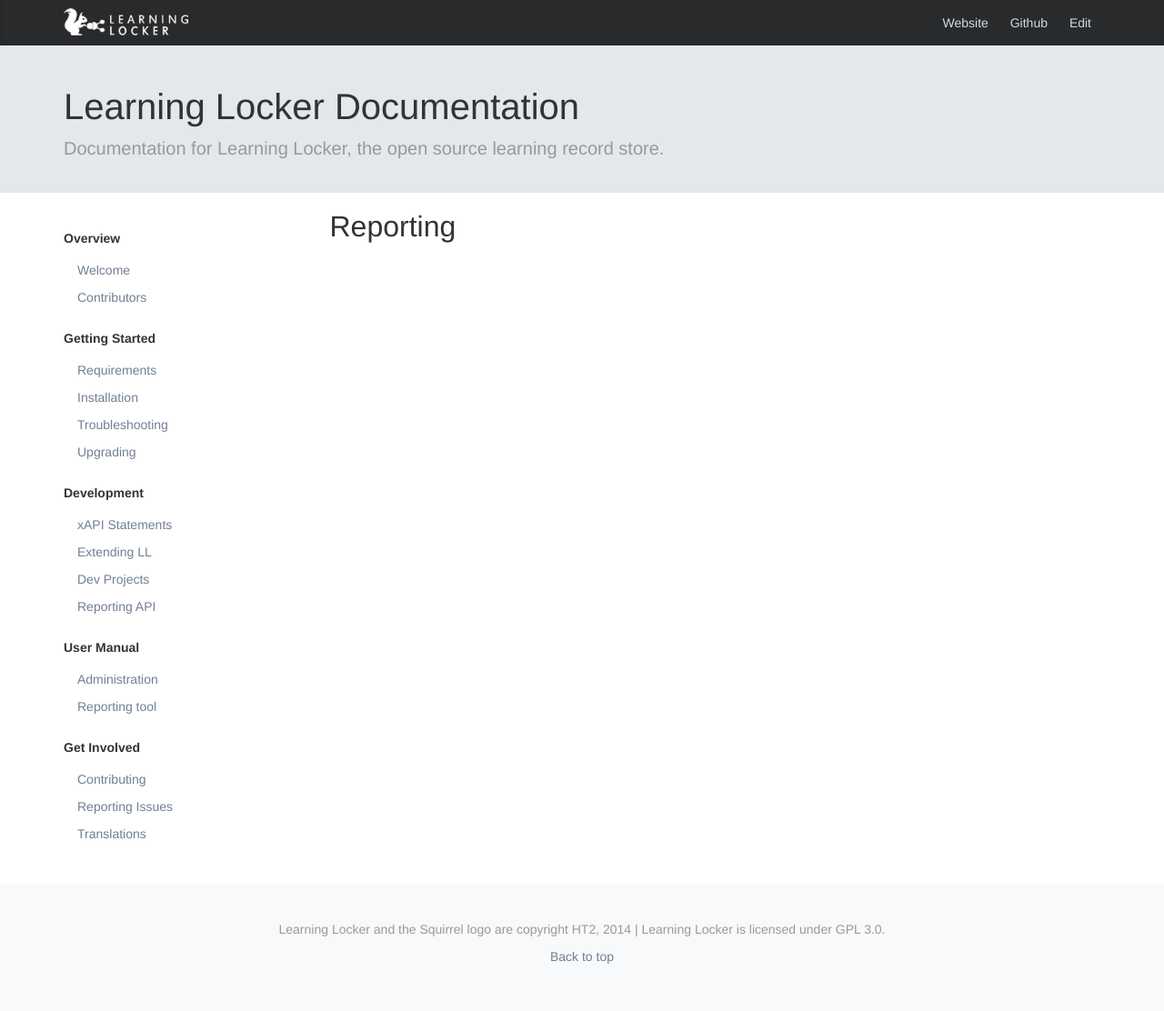
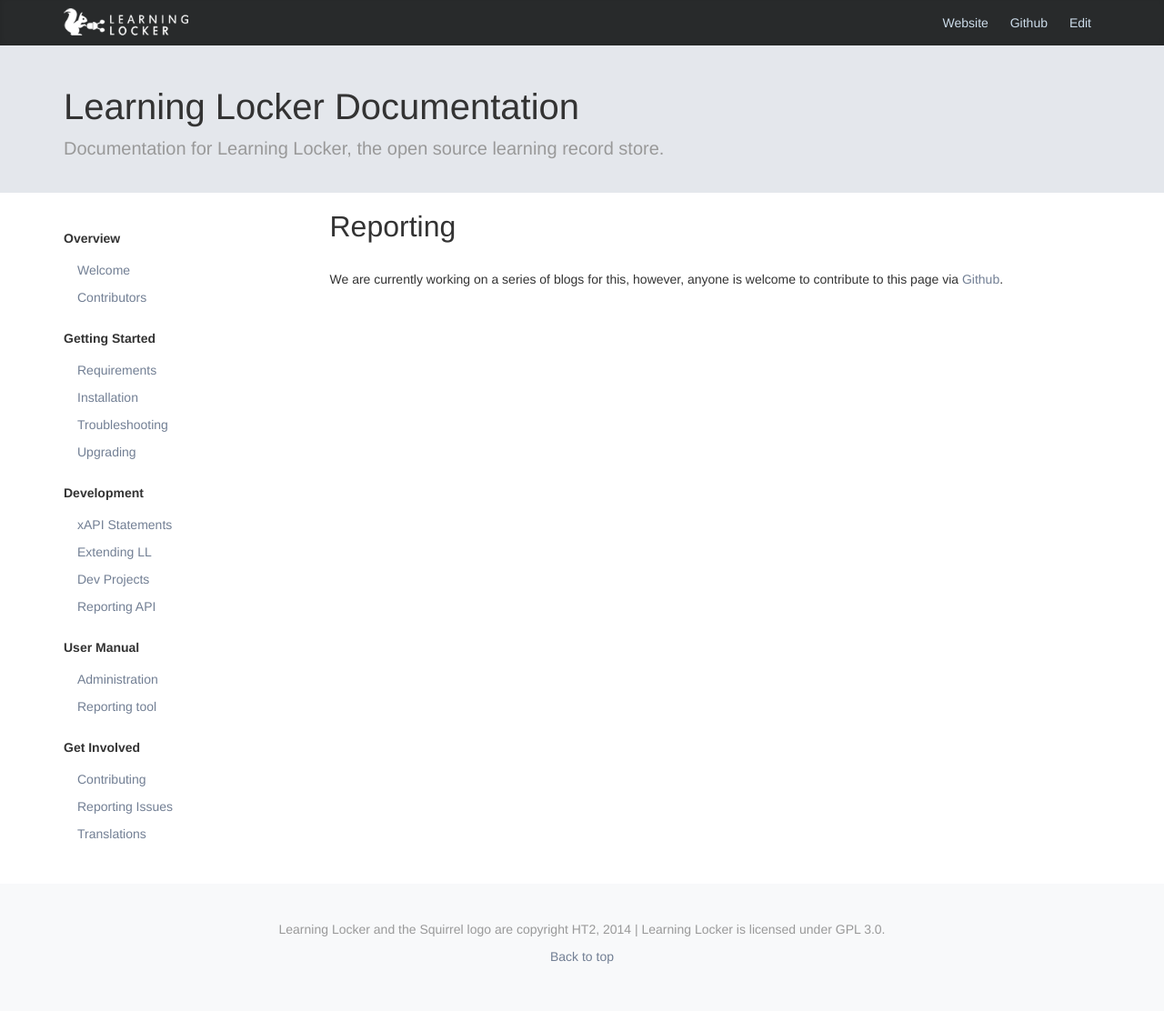
Before and after one commit to LearningLocker/docs, a Jekyll site: the page built from reporting.md, in a window 1280 px wide. Shown: the whole page at 91% size. Built offline with Jekyll 4.4.1, drawn with Linux system fonts in a browser that asks for light colours; nearby versions of some CDN libraries.

Commit message:
Updates reporting.

```diff
--- a/reporting.md
+++ b/reporting.md
@@ -1,5 +1,5 @@
 ---
 ---
 
-Reporting
-=========
+# Reporting
+We are currently working on a series of blogs for this, however, anyone is welcome to contribute to this page via [Github](https://github.com/LearningLocker/docs).
```
